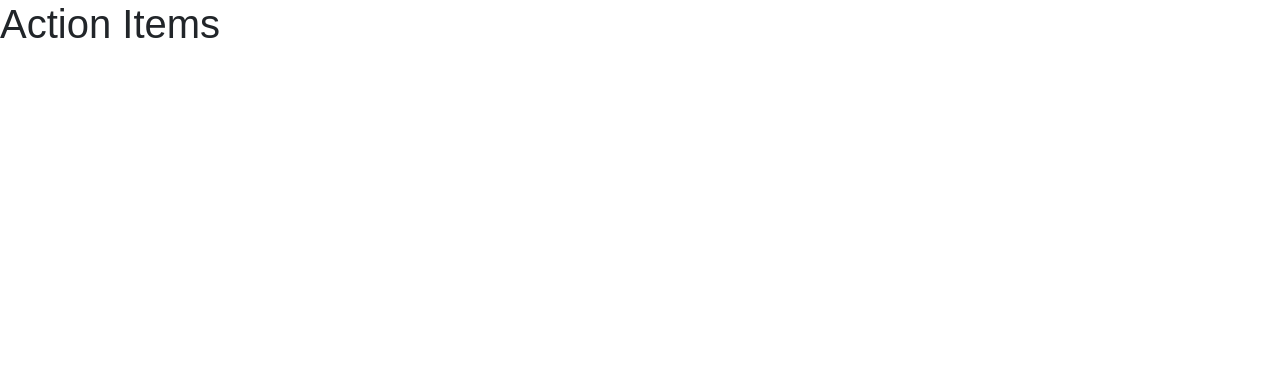
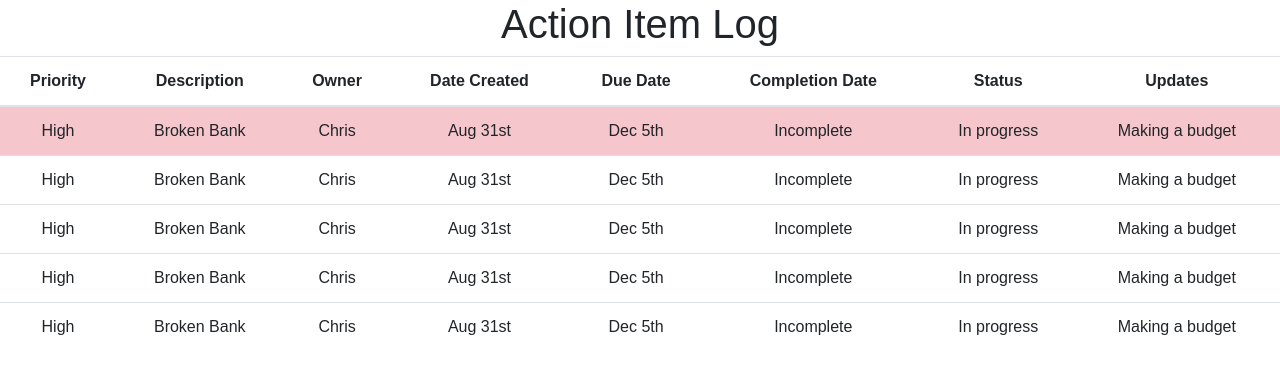
Before and after one commit to dwolrdcojp/action-items, a React (Create React App) app: page / in a window 1280 px wide. Shown: the top 374 px of the page. Built offline with nearby package versions, Linux system fonts and the light colour scheme.

Commit message:
Add action item component mockup with bootstrap table

```diff
--- a/package.json
+++ b/package.json
@@ -1,15 +1,19 @@
 {
   "name": "action-items",
   "version": "0.1.0",
+  "homepage": "https://github.com/dwolrdcojp/action-items",
   "private": true,
   "dependencies": {
     "bootstrap": "^4.1.3",
+    "gh-pages": "^1.2.0",
     "react": "^16.4.2",
     "react-bootstrap": "^0.32.3",
     "react-dom": "^16.4.2",
     "react-scripts": "1.1.5"
   },
   "scripts": {
+    "predeploy": "npm run build",
+    "deploy": "gh-pages -d build",
     "start": "react-scripts start",
     "build": "react-scripts build",
     "test": "react-scripts test --env=jsdom",
--- a/src/App.js
+++ b/src/App.js
@@ -1,13 +1,14 @@
 import React, { Component } from "react";
-import logo from "./logo.svg";
-import { Navbar, Jumbotron, Button } from "react-bootstrap";
 import "./App.css";
+import Items from "./components/items";
+import Header from "./components/header";
 
 class App extends Component {
   render() {
     return (
       <div className="App">
-        <h1>Hello World!</h1>
+        <Header />
+        <Items />
       </div>
     );
   }
--- /dev/null
+++ b/src/components/header.jsx
@@ -0,0 +1,9 @@
+import React, { Component } from "react";
+
+class Header extends Component {
+  render() {
+    return <h1>Action Item Log</h1>;
+  }
+}
+
+export default Header;
--- a/src/components/items.jsx
+++ b/src/components/items.jsx
@@ -1,8 +1,97 @@
 import React, { Component } from "react";
 
 class Items extends Component {
+  state = {
+    priority: "High",
+    description: "Broken Bank",
+    owner: "Chris",
+    creationDate: "Aug 31st",
+    dueDate: "Dec 5th",
+    completionDate: "Incomplete",
+    status: "In progress",
+    updates: "Making a budget"
+  };
+
   render() {
-    return <h1>Action Items</h1>;
+    const {
+      priority,
+      description,
+      owner,
+      creationDate,
+      dueDate,
+      completionDate,
+      status,
+      updates
+    } = this.state;
+
+    return (
+      <table className="table table-hover">
+        <thead>
+          <tr>
+            <th scope="col">Priority</th>
+            <th scope="col">Description</th>
+            <th scope="col">Owner</th>
+            <th scope="col">Date Created</th>
+            <th scope="col">Due Date</th>
+            <th scope="col">Completion Date</th>
+            <th scope="col">Status</th>
+            <th scope="col">Updates</th>
+          </tr>
+        </thead>
+        <tbody>
+          <tr className="table-danger">
+            <td>{priority}</td>
+            <td>{description}</td>
+            <td>{owner}</td>
+            <td>{creationDate}</td>
+            <td>{dueDate}</td>
+            <td>{completionDate}</td>
+            <td>{status}</td>
+            <td>{updates}</td>
+          </tr>
+          <tr className="">
+            <td>{priority}</td>
+            <td>{description}</td>
+            <td>{owner}</td>
+            <td>{creationDate}</td>
+            <td>{dueDate}</td>
+            <td>{completionDate}</td>
+            <td>{status}</td>
+            <td>{updates}</td>
+          </tr>
+          <tr className="">
+            <td>{priority}</td>
+            <td>{description}</td>
+            <td>{owner}</td>
+            <td>{creationDate}</td>
+            <td>{dueDate}</td>
+            <td>{completionDate}</td>
+            <td>{status}</td>
+            <td>{updates}</td>
+          </tr>
+          <tr className="">
+            <td>{priority}</td>
+            <td>{description}</td>
+            <td>{owner}</td>
+            <td>{creationDate}</td>
+            <td>{dueDate}</td>
+            <td>{completionDate}</td>
+            <td>{status}</td>
+            <td>{updates}</td>
+          </tr>
+          <tr className="">
+            <td>{priority}</td>
+            <td>{description}</td>
+            <td>{owner}</td>
+            <td>{creationDate}</td>
+            <td>{dueDate}</td>
+            <td>{completionDate}</td>
+            <td>{status}</td>
+            <td>{updates}</td>
+          </tr>
+        </tbody>
+      </table>
+    );
   }
 }
 
--- a/src/index.js
+++ b/src/index.js
@@ -4,7 +4,6 @@ import "bootstrap/dist/css/bootstrap.css";
 import "./index.css";
 import App from "./App";
 import registerServiceWorker from "./registerServiceWorker";
-import Items from "./components/items";
 
-ReactDOM.render(<Items />, document.getElementById("root"));
+ReactDOM.render(<App />, document.getElementById("root"));
 registerServiceWorker();
```
Also changed, not shown: 1 other file (tests, documents, lock files or other folders).
